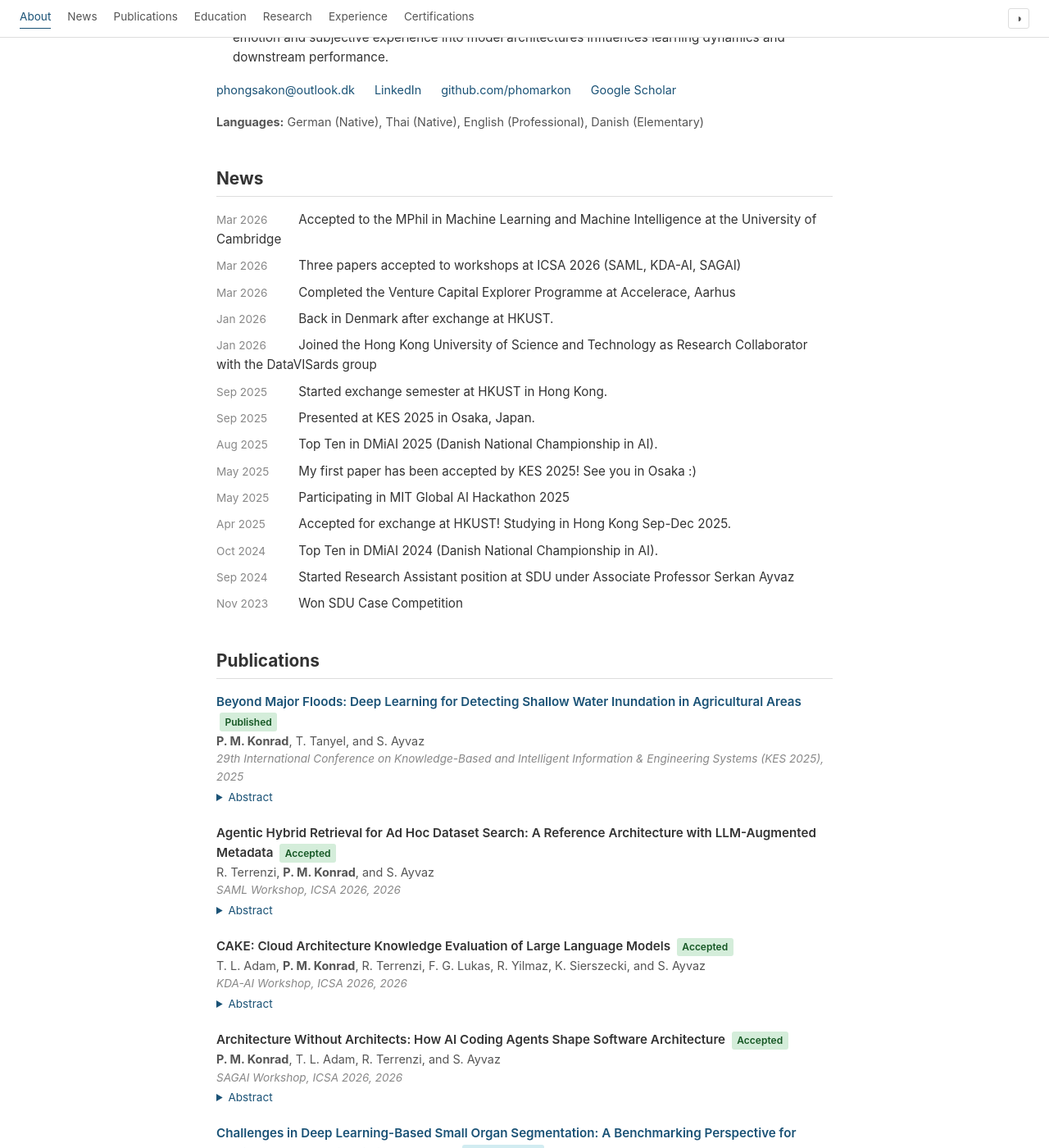
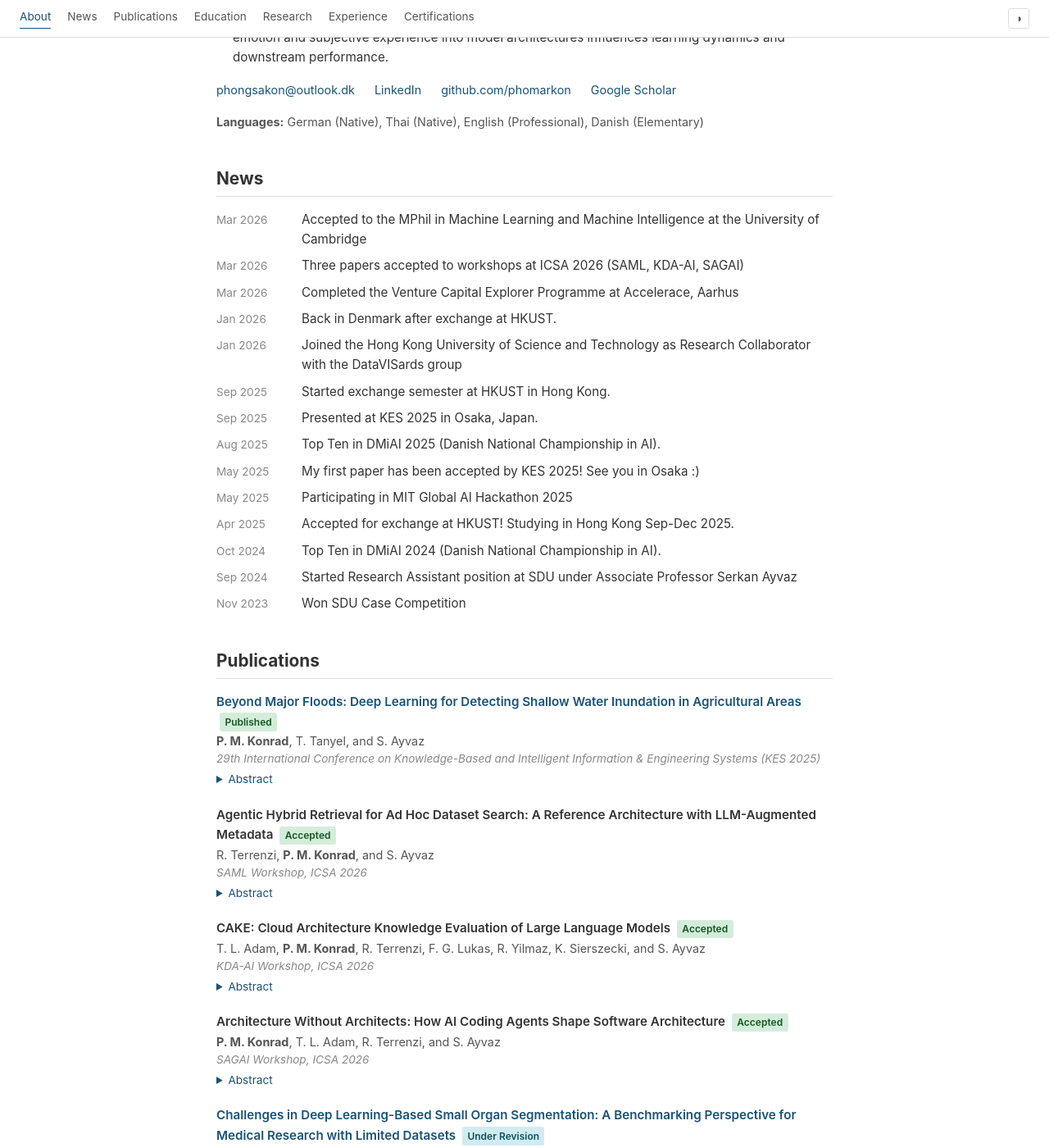
Before and after one commit to phomarkon/phomarkon.github.io, a Jekyll site: the page built from index.html, in a window 1280 px wide and 1400 px high, scrolled down 1059 px. Shown: the whole window at 82% size. Built offline with Jekyll 4.4.1, drawn with Linux system fonts in a browser that asks for light colours; some of the changed text lies outside the part shown.

Commit message:
Fix duplicate year in pub venue; fix news layout wrapping

```diff
--- a/_data/publications.yml
+++ b/_data/publications.yml
@@ -36,7 +36,7 @@
 
 - title: "Challenges in Deep Learning-Based Small Organ Segmentation: A Benchmarking Perspective for Medical Research with Limited Datasets"
   authors: "<strong>P. M. Konrad</strong>, A. Popa, Y. Sabzehmeidani, L. Zhong, E. A. Liehn, and S. Ayvaz"
-  venue: "Biomedical Signal Processing and Control"
+  venue: "Biomedical Signal Processing and Control, 2025"
   year: 2025
   status: Under Revision
   link: https://arxiv.org/abs/2509.05892
--- a/assets/css/main.css
+++ b/assets/css/main.css
@@ -197,6 +197,10 @@ p { margin-bottom: 0.8rem; }
 }
 
 .news-list li {
+  display: grid;
+  grid-template-columns: 5.5rem 1fr;
+  gap: 0 1rem;
+  align-items: baseline;
   margin-bottom: 0.5rem;
   font-size: 0.95rem;
 }
@@ -204,8 +208,6 @@ p { margin-bottom: 0.8rem; }
 .news-date {
   color: var(--dim);
   font-size: 0.85rem;
-  min-width: 6rem;
-  display: inline-block;
 }
 
 /* Publications */
--- a/index.html
+++ b/index.html
@@ -47,7 +47,7 @@ layout: default
     {% for item in sorted_news %}
     <li>
       <span class="news-date">{{ item.date | date: "%b %Y" }}</span>
-      {{ item.text }}
+      <span>{{ item.text }}</span>
     </li>
     {% endfor %}
   </ul>
@@ -69,7 +69,7 @@ layout: default
       <span class="pub-status {% if pub.status == 'Published' %}published{% elsif pub.status == 'Accepted' %}accepted{% elsif pub.status == 'Under Revision' %}under-revision{% elsif pub.status == 'Under Review' %}under-review{% endif %}">{{ pub.status }}</span>
     </div>
     <div class="pub-authors">{{ pub.authors }}</div>
-    <div class="pub-venue">{{ pub.venue }}, {{ pub.year }}</div>
+    <div class="pub-venue">{{ pub.venue }}</div>
     {% if pub.abstract %}
     <details>
       <summary>Abstract</summary>
```
